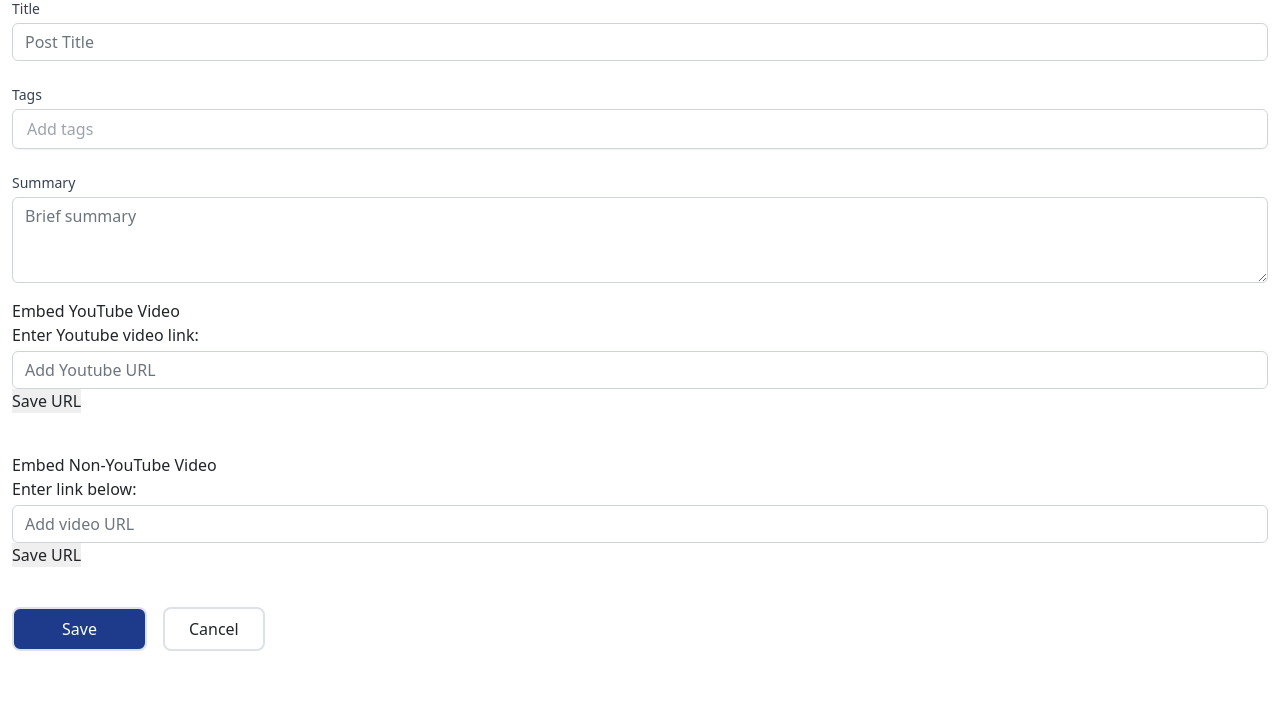
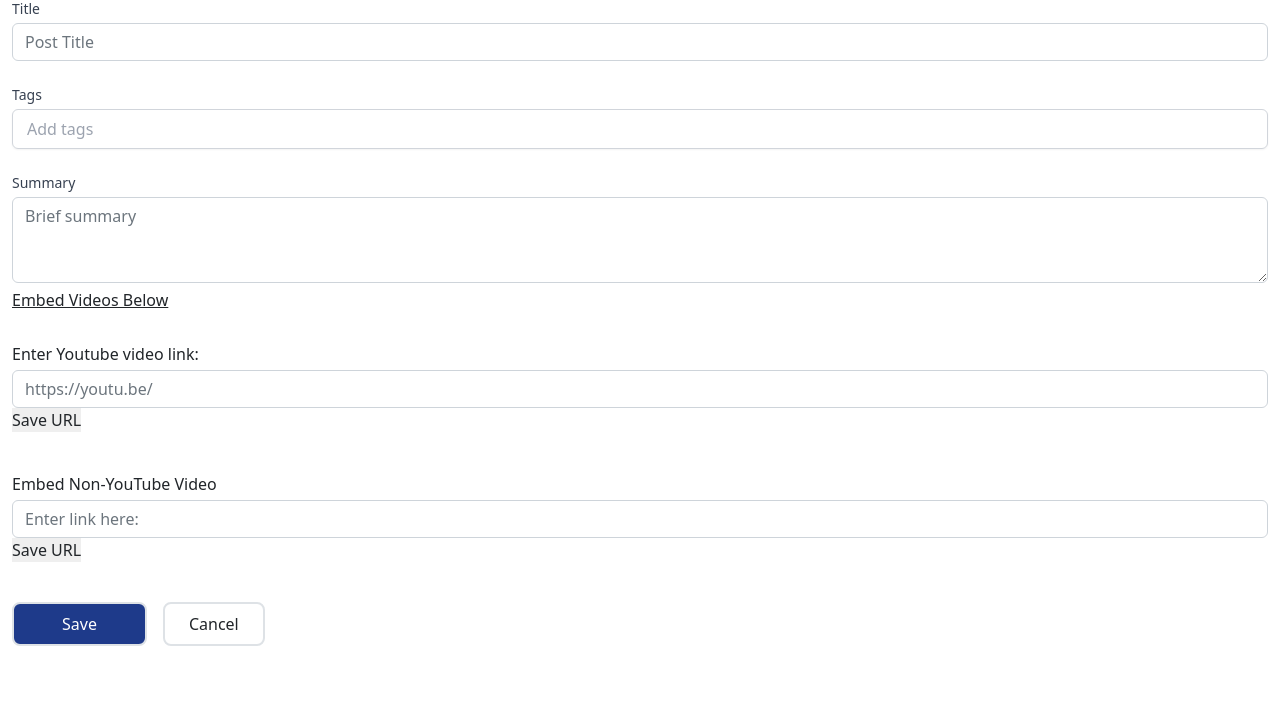
Before and after one commit to hhelenxu/ReView, a Flask app: template flask_zoom/templates/edit.html in a window 1280 px wide. Shown: the part 241-964 px from the top of the page. After the commit the page ends 887 px from the top, so only its background shows below. Run offline with Flask 2, Linux system fonts and the light colour scheme; the template is opened without the code that fills it, so the values that code supplies are empty; parts of the project's set-up code (start-up, migrations or seed data) failed here and were passed over; some libraries are stand-ins or nearby versions.

Commit message:
Changed placeholder text for embed and removed extraneous text

```diff
--- a/flask_zoom/templates/edit.html
+++ b/flask_zoom/templates/edit.html
@@ -96,11 +96,11 @@
       <textarea name="transcription" placeholder="Transcription" rows="10"
                 class="form-control">{{ request.form['transcription'] or recording[6] }}</textarea>
   </div> -->
-
+<h1 style="text-decoration:underline;"> Embed Videos Below</h1>
     <div class="form-group py-2">
-      <label for="yvidurl">Embed YouTube Video<br />Enter Youtube video link: </label>
+      <label for="yvidurl"><br />Enter Youtube video link: </label>
       <div class="mt-1">
-        <input type="text" name="yvidurl" class="form-control rounded-md" id="txtsource" placeholder="Add Youtube URL"
+        <input type="text" name="yvidurl" class="form-control rounded-md" id="txtsource" placeholder="https://youtu.be/"
           value="" />
       </div>
       <input type="button" value="Save URL"
@@ -111,9 +111,9 @@
     <br />
 
     <div class="form-group py-2">
-      <label for="vidurl">Embed Non-YouTube Video<br />Enter link below:</label>
+      <label for="vidurl">Embed Non-YouTube Video</label>
       <div class="mt-1">
-        <input type="text" name="vidurl" class="form-control rounded-md" id="txtSRC" placeholder="Add video URL"
+        <input type="text" name="vidurl" class="form-control rounded-md" id="txtSRC" placeholder="Enter link here:"
           value="" />
       </div>
       <input type="button" value="Save URL" onclick="SetSrc();"></input>
```
